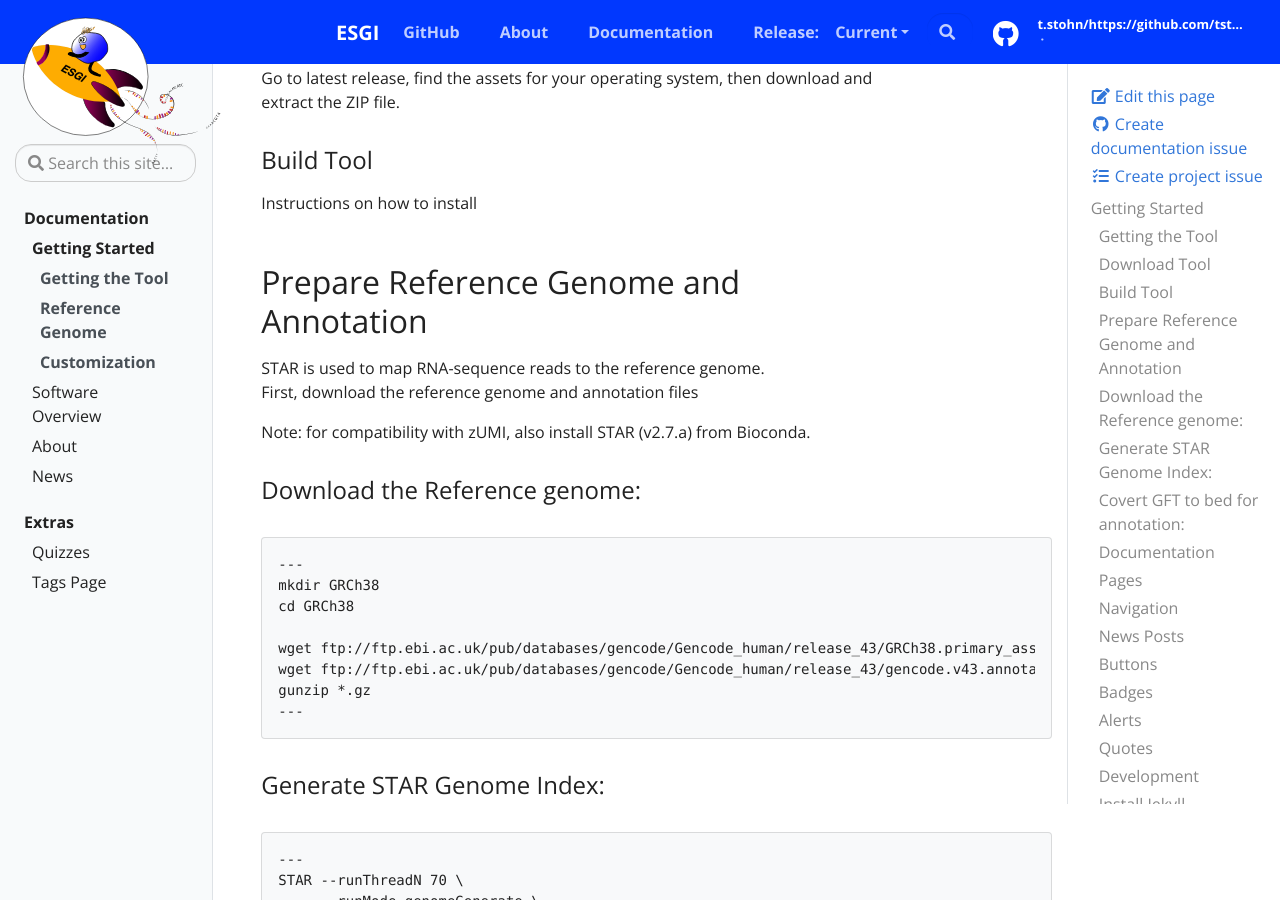
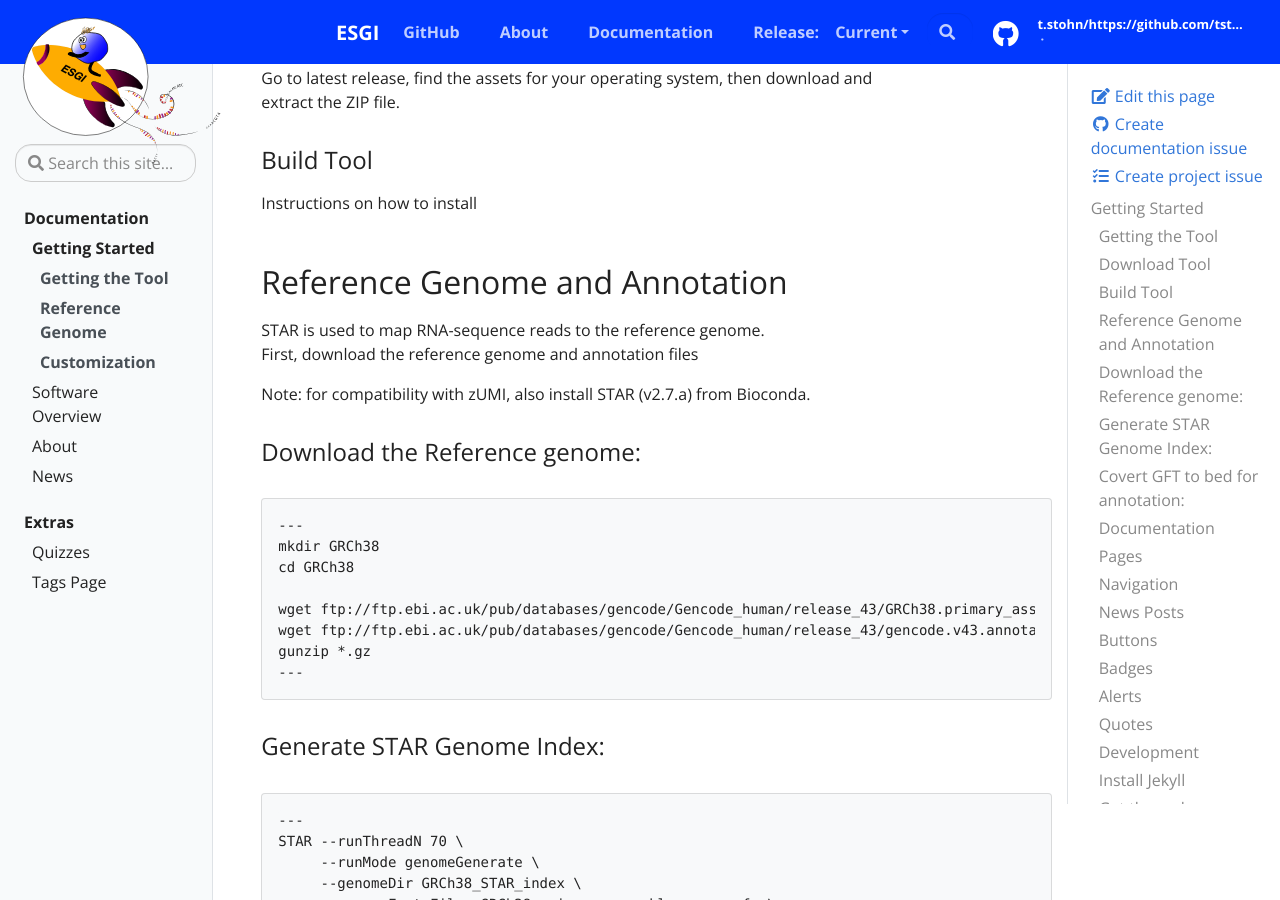
Before and after one commit to tstohn/ESGI.documentation, a Jekyll site: the page built from _docs/getting-started.md, in a window 1280 px wide and 900 px high, scrolled down 466 px. Built offline with Jekyll 4.4.1, drawn with Linux system fonts in a browser that asks for light colours.

Commit message:
Fix heading formatting in getting-started.md

```diff
--- a/_docs/getting-started.md
+++ b/_docs/getting-started.md
@@ -25,7 +25,7 @@ Go to latest release, find the assets for your operating system, then download a
 Instructions on how to  install
 
 
-## Prepare Reference Genome and Annotation
+## Reference Genome and Annotation
 
 STAR is used to map RNA-sequence reads to the reference genome.
 First, download the reference genome and annotation files
```
